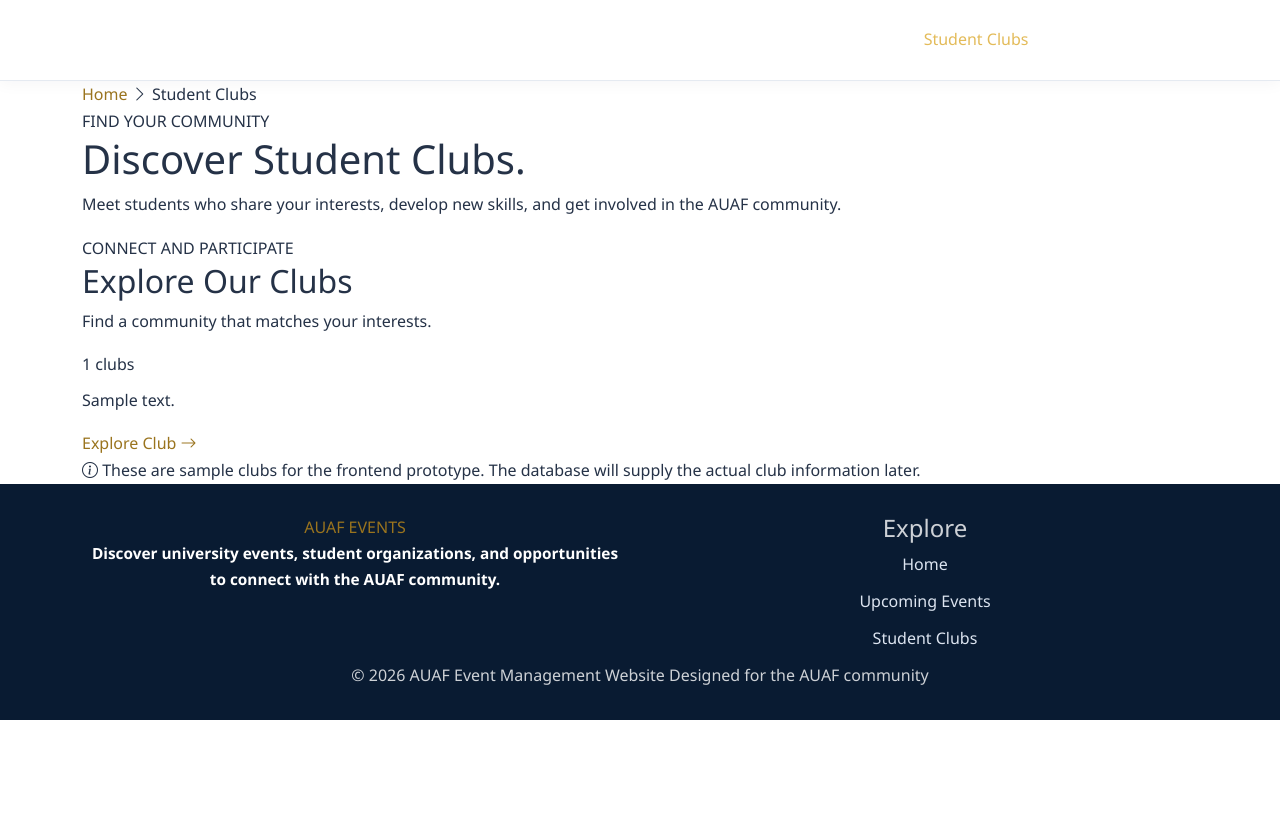
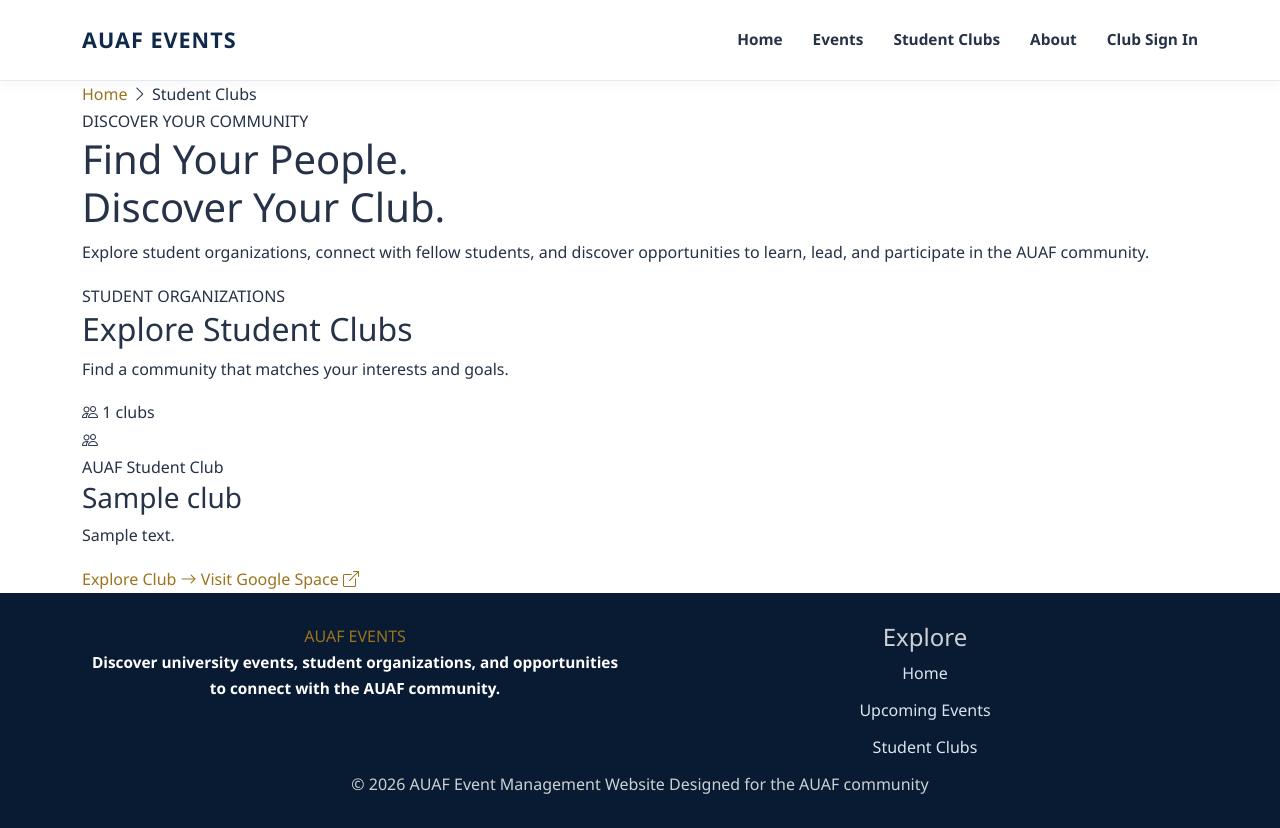
Before and after one commit to Zohra-tech/AUAF-event-management-website, a PHP site: page /pages/clubs.php in a window 1280 px wide. Before the commit the page ends 720 px from the top, so only its background shows below. Run offline with PHP 8.4, Linux system fonts and the light colour scheme; tables that the repository leaves empty or names only in its code hold one stand-in row (values such as "Sample post"); data that the repository does not hold is empty.

Commit message:
files are added

```diff
--- a/config/database.php
+++ b/config/database.php
@@ -1,11 +1,11 @@
 <?php
 declare(strict_types=1);
 
-$host = 'localhost';
+$host = '127.0.0.1';
 $port = '3306';
 $dbname = 'AUAF-club_db';
 $username = 'root';
-$password = ''; // Enter your MySQL password if you have one
+$password = ''; // Replace with your actual MySQL password if you have one
 
 $dsn = "mysql:host={$host};port={$port};dbname={$dbname};charset=utf8mb4";
 
--- a/pages/clubs.php
+++ b/pages/clubs.php
@@ -1,6 +1,9 @@
 <?php
 $pageTitle = 'Student Clubs | AUAF';
 require_once __DIR__ . '/../config/database.php';
+
+$clubs = [];
+$clubsLoadError = false;
 
 try {
     $stmt = $pdo->query(
@@ -12,138 +15,189 @@ try {
     $clubs = $stmt->fetchAll();
 } catch (PDOException $e) {
     error_log('Unable to retrieve clubs: ' . $e->getMessage());
-    $clubs = [];
     $clubsLoadError = true;
 }
 ?>
-
 <!DOCTYPE html>
 <html lang="en">
 <head>
     <meta charset="UTF-8">
     <meta name="viewport" content="width=device-width, initial-scale=1.0">
-    <meta name="description" content="Discover student clubs and activities at AUAF.">
+
     <title><?= htmlspecialchars($pageTitle, ENT_QUOTES, 'UTF-8') ?></title>
 
-    <link href="https://cdn.jsdelivr.net/npm/bootstrap@5.3.3/dist/css/bootstrap.min.css"
-          rel="stylesheet">
-    <link href="https://cdn.jsdelivr.net/npm/bootstrap-icons@1.11.3/font/bootstrap-icons.min.css"
-          rel="stylesheet">
+    <link
+        href="https://cdn.jsdelivr.net/npm/bootstrap@5.3.3/dist/css/bootstrap.min.css"
+        rel="stylesheet"
+    >
+
+    <link
+        href="https://cdn.jsdelivr.net/npm/bootstrap-icons@1.11.3/font/bootstrap-icons.min.css"
+        rel="stylesheet"
+    >
+
     <link rel="stylesheet" href="/assets/css/style.css">
 </head>
 
-<body>
+<body class="clubs-page">
 
-<nav class="navbar navbar-expand-lg navbar-dark site-navbar">
-    <div class="container">
-        <a class="navbar-brand d-flex align-items-center gap-2"
-           href="../index.php">
-            <span class="brand-mark">A</span>
-            <span class="brand-text">
-                AUAF
-                <small>EVENTS & ACTIVITIES</small>
-            </span>
-        </a>
+<!-- Navigation -->
+<nav class="site-navbar">
+    <div class="container d-flex justify-content-between align-items-center flex-wrap gap-3">
 
-        <button class="navbar-toggler" type="button"
-                data-bs-toggle="collapse"
-                data-bs-target="#mainNavigation"
-                aria-controls="mainNavigation"
-                aria-expanded="false"
-                aria-label="Toggle navigation">
-            <span class="navbar-toggler-icon"></span>
-        </button>
+        <a class="brand" href="/index.php">AUAF EVENTS</a>
 
-        <div class="collapse navbar-collapse" id="mainNavigation">
-            <ul class="navbar-nav ms-auto align-items-lg-center gap-lg-3">
-                <li class="nav-item">
-                    <a class="nav-link" href="../index.php">Home</a>
-                </li>
-                <li class="nav-item">
-                    <a class="nav-link" href="events.php">Events</a>
-                </li>
-                <li class="nav-item">
-                    <a class="nav-link active" href="clubs.php">Student Clubs</a>
-                </li>
-                <li class="nav-item">
-                    <a class="nav-link" href="../index.php#about">About</a>
-                </li>
-                <li class="nav-item">
-                    <a class="nav-link" href="login.php">Sign In</a>
-                </li>
-            </ul>
+        <div class="nav-links">
+            <a href="/index.php">Home</a>
+            <a href="/pages/events.php">Events</a>
+            <a href="/pages/clubs.php" class="active">Student Clubs</a>
+            <a href="/pages/about.php">About</a>
+            <a href="/club/login.php">Club Sign In</a>
         </div>
+
     </div>
 </nav>
 
+<!-- Hero Section -->
 <section class="clubs-page-hero">
     <div class="container">
+
         <div class="clubs-breadcrumb">
-            <a href="../index.php">Home</a>
+            <a href="/index.php">Home</a>
             <i class="bi bi-chevron-right"></i>
             <span>Student Clubs</span>
         </div>
 
-        <span class="section-eyebrow">FIND YOUR COMMUNITY</span>
-        <h1>Discover Student <span>Clubs.</span></h1>
+        <span class="section-eyebrow">DISCOVER YOUR COMMUNITY</span>
+
+        <h1>Find Your People.<br>Discover Your Club.</h1>
+
         <p>
-            Meet students who share your interests, develop new skills,
-            and get involved in the AUAF community.
+            Explore student organizations, connect with fellow students,
+            and discover opportunities to learn, lead, and participate
+            in the AUAF community.
         </p>
+
     </div>
 </section>
 
+<!-- Clubs Section -->
 <section class="clubs-browser">
     <div class="container">
+
         <div class="clubs-heading">
             <div>
-                <span class="section-eyebrow">CONNECT AND PARTICIPATE</span>
-                <h2>Explore Our Clubs</h2>
-                <p>Find a community that matches your interests.</p>
+                <span class="section-eyebrow">STUDENT ORGANIZATIONS</span>
+                <h2 class="section-title">Explore Student Clubs</h2>
+                <p>
+                    Find a community that matches your interests and goals.
+                </p>
             </div>
 
-            <span class="club-count">
+            <div class="club-total">
+                <i class="bi bi-people"></i>
                 <?= count($clubs) ?> clubs
-            </span>
+            </div>
         </div>
 
+        <!-- Club Cards -->
         <div class="club-grid">
+
+            <?php if ($clubsLoadError): ?>
+
+                <div class="clubs-note">
+                    <i class="bi bi-exclamation-circle"></i>
+                    Unable to load clubs right now. Please try again later.
+                </div>
+
+            <?php elseif (empty($clubs)): ?>
+
+                <div class="no-clubs">
+                    <i class="bi bi-people"></i>
+                    <h3>No clubs registered yet</h3>
+                    <p>
+                        Registered student clubs will appear here.
+                        Please check back later.
+                    </p>
+                </div>
+
+            <?php else: ?>
+
                 <?php foreach ($clubs as $club): ?>
+
                     <article class="club-card">
-                    <div class="club-card-icon <?= htmlspecialchars($club['color']) ?>">
-                        <i class="bi <?= htmlspecialchars($club['icon']) ?>"></i>
+
+                        <div class="club-card-icon">
+                            <i class="bi bi-people"></i>
                         </div>
 
                         <span class="club-category">
-                        <?= htmlspecialchars($club['category']) ?>
+                            AUAF Student Club
                         </span>
 
-                    <h3><?= htmlspecialchars($club['name']) ?></h3>
+                        <h3>
+                            <?= htmlspecialchars(
+                                $club['club_name'],
+                                ENT_QUOTES,
+                                'UTF-8'
+                            ) ?>
+                        </h3>
 
-                    <p><?= htmlspecialchars($club['description']) ?></p>
+                        <p>
+                            <?= htmlspecialchars(
+                                $club['description']
+                                    ?? 'Learn more about this student club.',
+                                ENT_QUOTES,
+                                'UTF-8'
+                            ) ?>
+                        </p>
 
-                    <a class="club-link"
-                       href="club-details.php?club=<?= urlencode($club['name']) ?>">
+                        <a
+                            class="club-link"
+                            href="/pages/club-details.php?id=<?= (int) $club['club_id'] ?>"
+                        >
                             Explore Club
                             <i class="bi bi-arrow-right"></i>
                         </a>
+
+                        <?php if (!empty($club['google_space_url'])): ?>
+                            <a
+                                class="club-space-link"
+                                href="<?= htmlspecialchars(
+                                    $club['google_space_url'],
+                                    ENT_QUOTES,
+                                    'UTF-8'
+                                ) ?>"
+                                target="_blank"
+                                rel="noopener noreferrer"
+                            >
+                                Visit Google Space
+                                <i class="bi bi-box-arrow-up-right"></i>
+                            </a>
+                        <?php endif; ?>
+
                     </article>
+
                 <?php endforeach; ?>
+
+            <?php endif; ?>
+
         </div>
 
-        <div class="clubs-note">
-            <i class="bi bi-info-circle"></i>
-            These are sample clubs for the frontend prototype.
-            The database will supply the actual club information later.
-        </div>
     </div>
 </section>
 
+<!-- Footer -->
 <footer class="site-footer">
     <div class="container">
+
         <div class="row gy-4">
+
             <div class="col-lg-6">
-                <a class="footer-brand" href="../index.php">AUAF EVENTS</a>
+                <a class="footer-brand" href="/index.php">
+                    AUAF EVENTS
+                </a>
+
                 <p class="footer-description">
                     Discover university events, student organizations,
                     and opportunities to connect with the AUAF community.
@@ -152,16 +206,21 @@ try {
 
             <div class="col-12 col-lg-6 footer-explore">
                 <h4>Explore</h4>
-                <a href="../index.php">Home</a>
-                <a href="events.php">Upcoming Events</a>
-                <a href="clubs.php">Student Clubs</a>
+                <a href="/index.php">Home</a>
+                <a href="/pages/events.php">Upcoming Events</a>
+                <a href="/pages/clubs.php">Student Clubs</a>
             </div>
+
         </div>
 
         <div class="footer-bottom">
-            <span>&copy; <?= date('Y') ?> AUAF Event Management Website</span>
+            <span>
+                &copy; <?= date('Y') ?> AUAF Event Management Website
+            </span>
+
             <span>Designed for the AUAF community</span>
         </div>
+
     </div>
 </footer>
 
```
Lines whose indentation alone changed are shown as unchanged.
